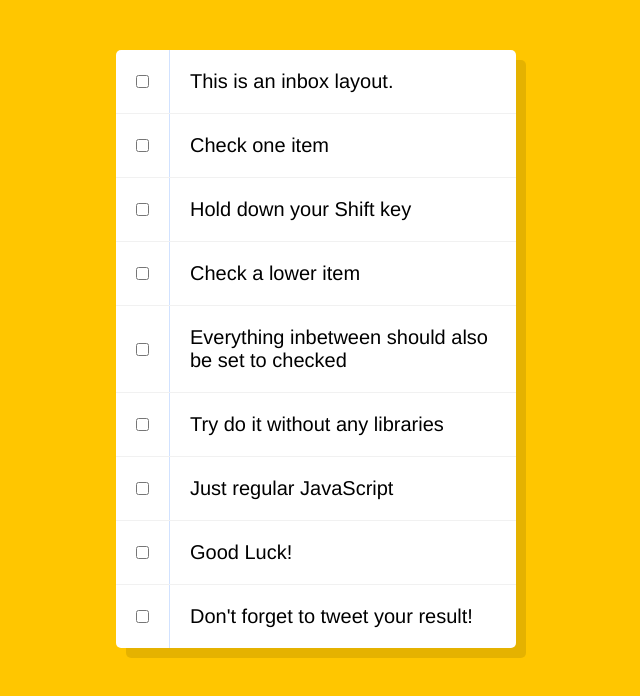
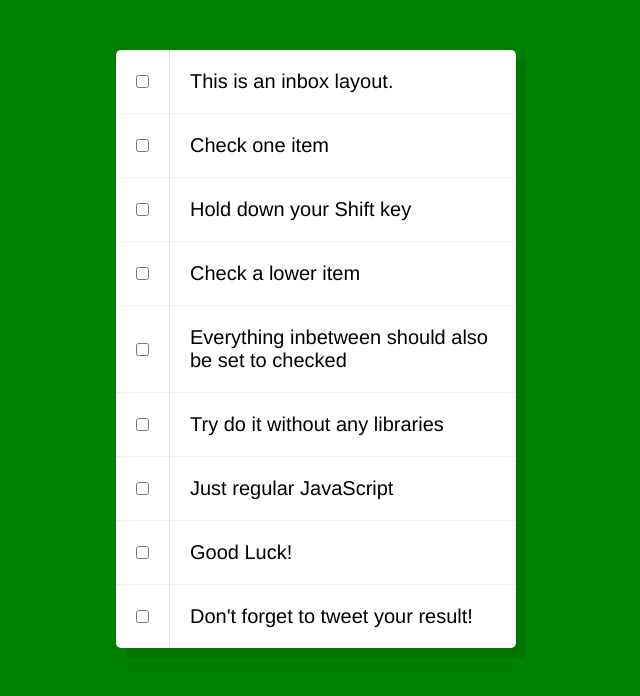
Before and after one commit to Thomas-E-Johnson/Hold-Shift, a plain HTML site: page index.html in a window 1280 px wide. Shown: the whole page, without its empty margins (324-964 px from the left). Drawn offline with Linux system fonts and the light colour scheme.

Commit message:
Style Change

```diff
--- a/style.css
+++ b/style.css
@@ -1,6 +1,6 @@
 html {
   font-family: sans-serif;
-  background: #ffc600;
+  background: green;
 }
 
 .inbox {
```
